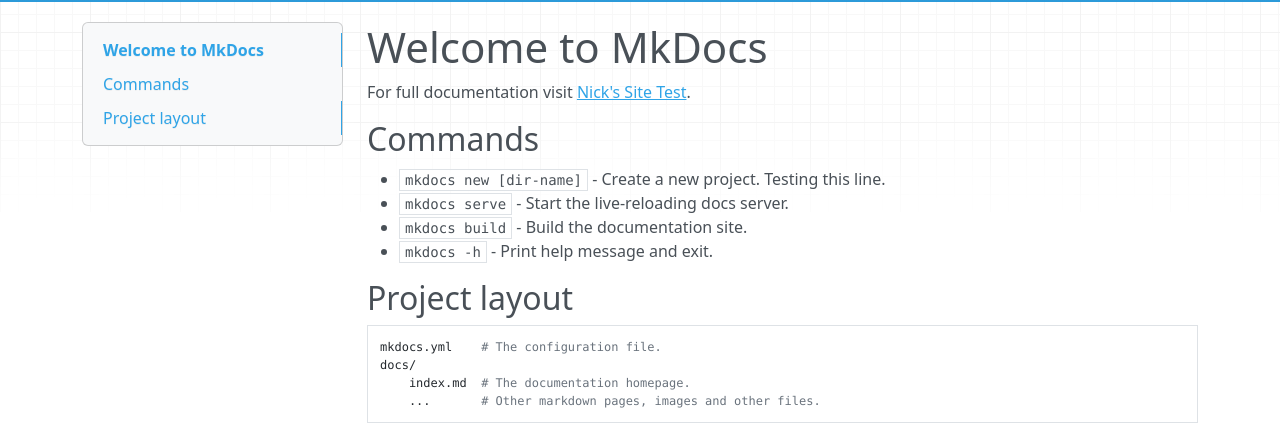
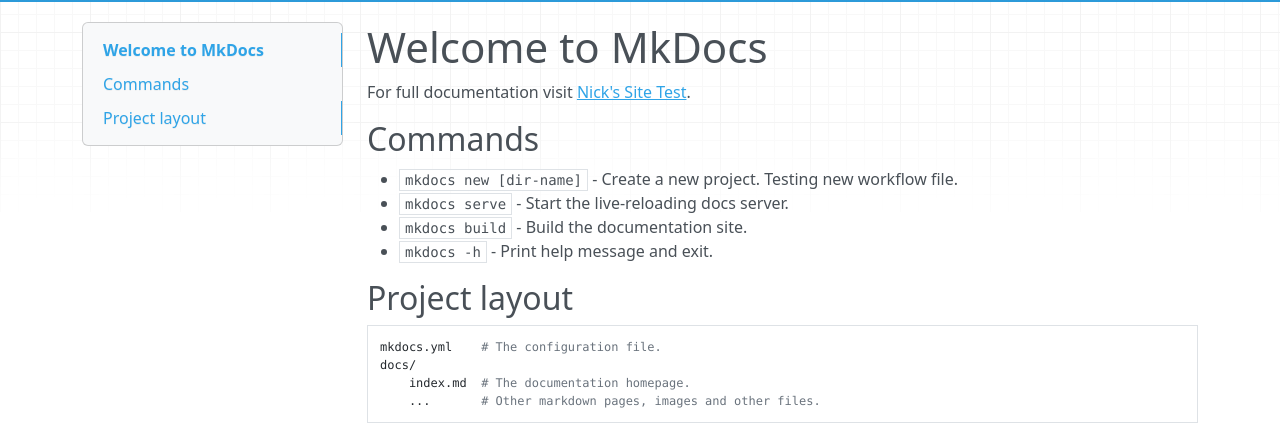
Before and after one commit to nmortari/doctest, an MkDocs documentation site: the page built from docs/index.md, in a window 1280 px wide. Shown: the part 94-519 px from the top of the page. Built offline with MkDocs 1.6.1, drawn with Linux system fonts in a browser that asks for light colours; nearby versions of some CDN libraries.

Commit message:
Testing new workflow file

```diff
--- a/docs/index.md
+++ b/docs/index.md
@@ -4,7 +4,7 @@
 
 ## Commands
 
-* `mkdocs new [dir-name]` - Create a new project. Testing this line.
+* `mkdocs new [dir-name]` - Create a new project. Testing new workflow file.
 * `mkdocs serve` - Start the live-reloading docs server.
 * `mkdocs build` - Build the documentation site.
 * `mkdocs -h` - Print help message and exit.
```
